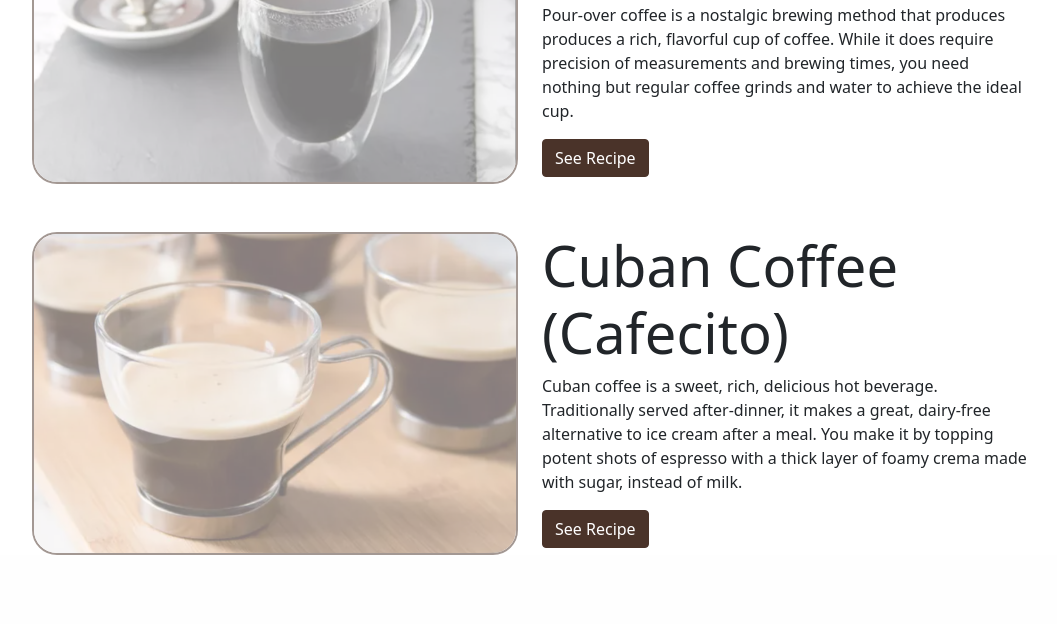
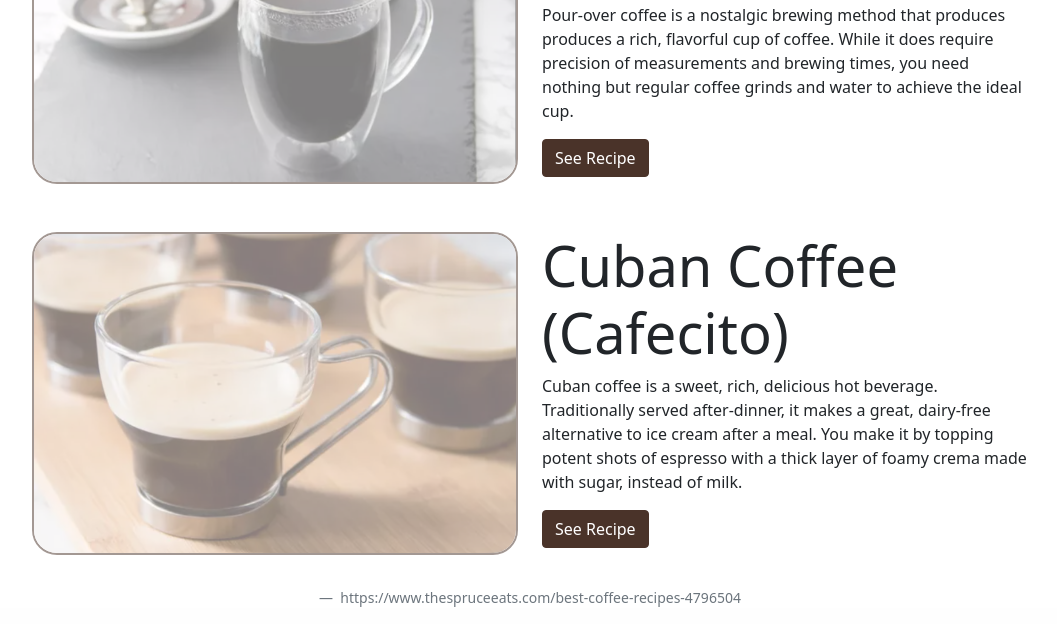
Before and after one commit to DeniseAreza/Areza-MP01, a website: page html/_coffeeRecipes.html in a window 1280 px wide. Shown: the part 811-1435 px from the top of the page, without its empty margins (110-1167 px from the left). Before the commit the page ends 1414 px from the top, so only its background shows below. Drawn offline with nearby package versions, Linux system fonts and the light colour scheme.

Commit message:
addedd footnote

```diff
--- a/html/_coffeeRecipes.html
+++ b/html/_coffeeRecipes.html
@@ -103,9 +103,14 @@
                         <a href="/html/_coffee3.html"><button type="button" class="btn btn-primary" href="">See Recipe</button></a>
                     </div>
                 </div>
-              </div>
+            </div>
         </div>
 
+        <figure class="text-center">
+            <figcaption class="blockquote-footer">
+                https://www.thespruceeats.com/best-coffee-recipes-4796504
+            </figcaption>
+        </figure>
         <!-- Coffee block -->
     </div>
     <!-- ! Main body of the website -->
```
